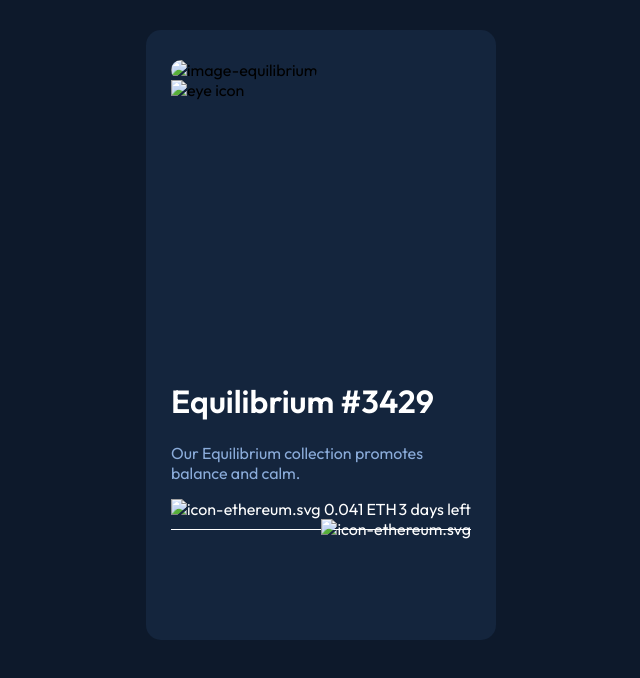
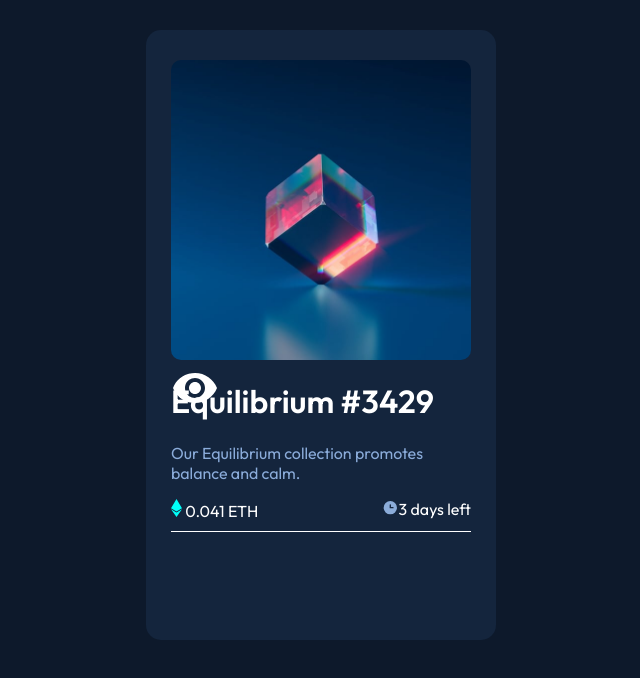
Before and after one commit to Terdanny1/NFT-Preview-Card-Component-Challenge, a plain HTML site: page index.html in a window 1280 px wide. Shown: the whole page, without its empty margins (319-959 px from the left). Drawn offline with Linux system fonts and the light colour scheme; the site is published under a folder, as on GitHub Pages, so addresses that start at the root find nothing.

Commit message:
tidied image directory

```diff
--- a/index.html
+++ b/index.html
@@ -6,7 +6,7 @@
   <meta name="viewport" content="width=device-width, initial-scale=1.0">
   <title>NFT Card Preview</title>
   <link rel="stylesheet" href="style.css">
-  <link rel="shortcut icon" href="/images/favicon-32x32.png" type="image/x-icon">
+  <link rel="icon" href="images/favicon-32x32.png" type="image/x-icon">
   <link href="https://fonts.googleapis.com/css2?family=Outfit:wght@300;400;600&display=swap" rel="stylesheet">
 </head>
 <body>
@@ -14,19 +14,19 @@
 
     <div class="container">
         <div class="image-container">
-            <img class="image" src="/images/image-equilibrium.jpg" alt="image-equilibrium">
-            <div class="icon"> <img src="/images/icon-view.svg" alt="eye icon"></div>
+            <img class="image" src="images/image-equilibrium.jpg" alt="image-equilibrium">
+            <div class="icon"> <img src="images/icon-view.svg" alt="eye icon"></div>
         </div>
         <div class="text-container">
           <h1>Equilibrium #3429</h1>
           <p class="para1" style="color: hsl(215, 51%, 70%);">Our Equilibrium collection promotes balance and calm.</p>
 
           <div class="float-container">
-            <img src="/images/icon-ethereum.svg" alt="icon-ethereum.svg">
+            <img src="images/icon-ethereum.svg" alt="icon-ethereum.svg">
             <span class="span-eth"> 0.041 ETH</span>
 
             <span class="pry-float"> 3 days left</span>
-             <div class="pry-float"><img src="/images/icon-clock.svg" alt="icon-ethereum.svg"></div>
+             <div class="pry-float"><img src="images/icon-clock.svg" alt="icon-ethereum.svg"></div>
 
 
 
```
